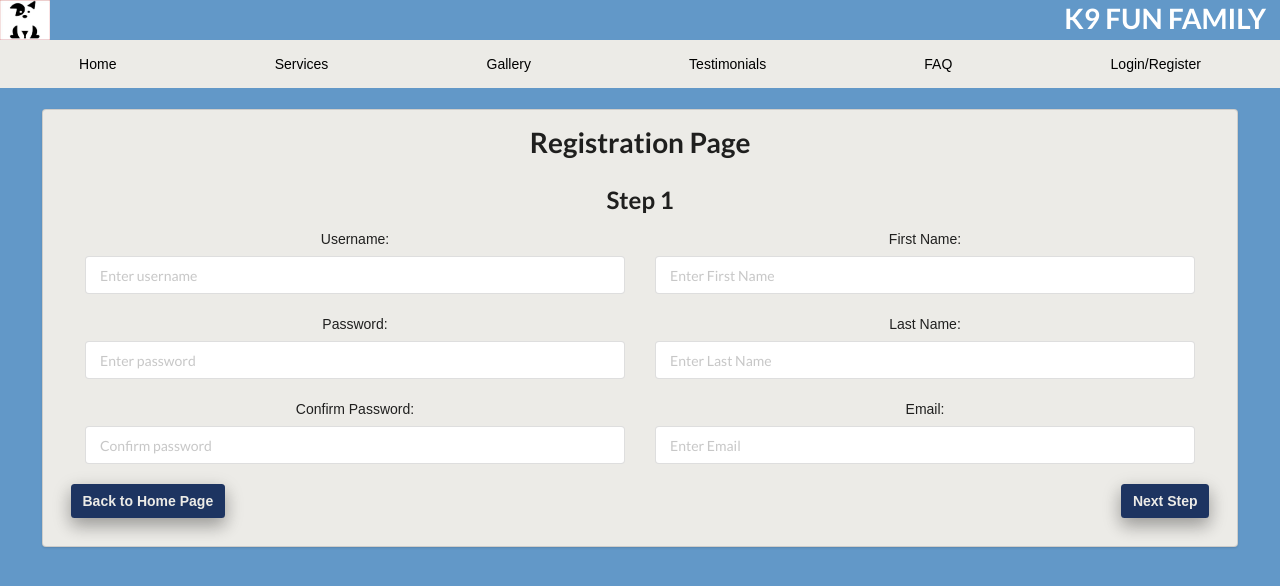
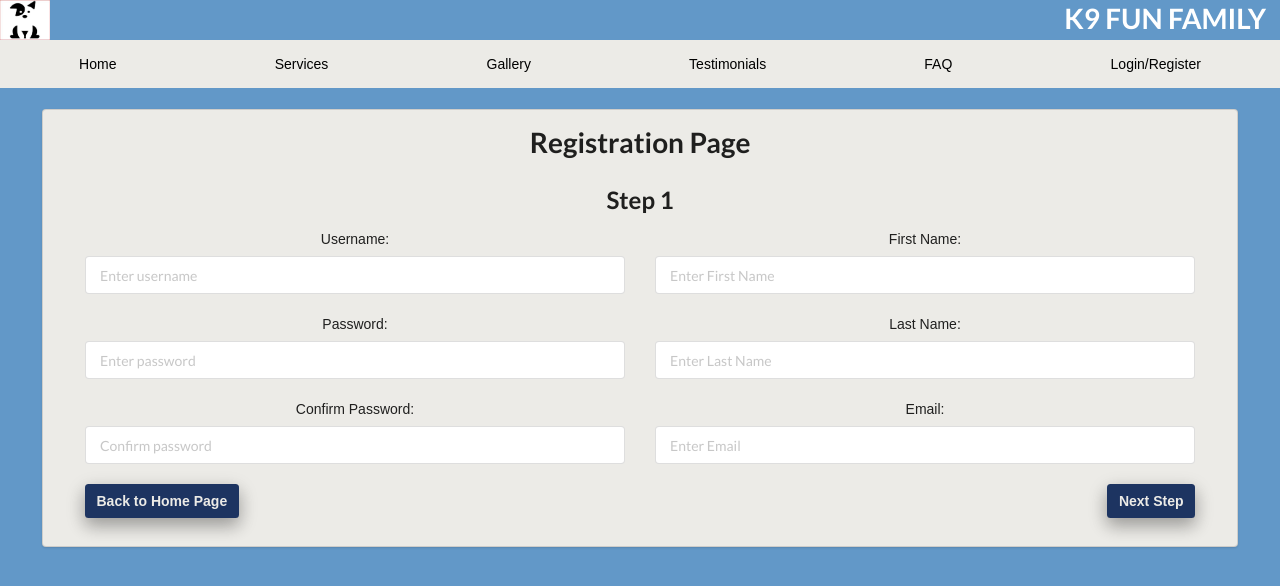
Before and after one commit to g-priime/loginPrototypeV0.0, a React (Create React App) app: page /Register in a window 1280 px wide. Shown: the top 586 px of the page. Built offline with nearby package versions, Linux system fonts and the light colour scheme.

Commit message:
Update Register1.js

```diff
--- a/src/components/Register1.js
+++ b/src/components/Register1.js
@@ -134,13 +134,13 @@ class Register1 extends React.Component {
                 <br />
               </div>
             </div>
-          </div>
+
 
           <div className="d-flex justify-content-between">
             <Link
             to="/"
               type="button"
-              className="btn ml-3 mb-3"
+              className="btn mb-3"
               style={{
                 fontWeight: "bold",
                 backgroundColor: "#1D3461",
@@ -152,7 +152,7 @@ class Register1 extends React.Component {
               Back to Home Page
             </Link>
             <button
-              className="btn mr-3 mb-3"
+              className="btn mb-3"
               style={{
                 fontWeight: "bold",
                 backgroundColor: "#1D3461",
@@ -164,6 +164,7 @@ class Register1 extends React.Component {
               Next Step
             </button>
           </div>
+          </div>
         </form>
       </div>
     );
```
